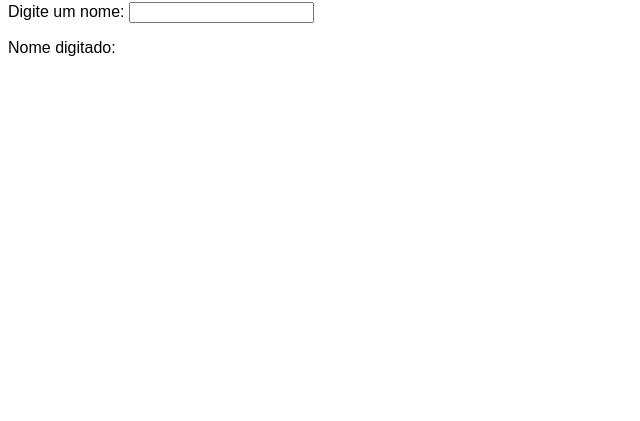
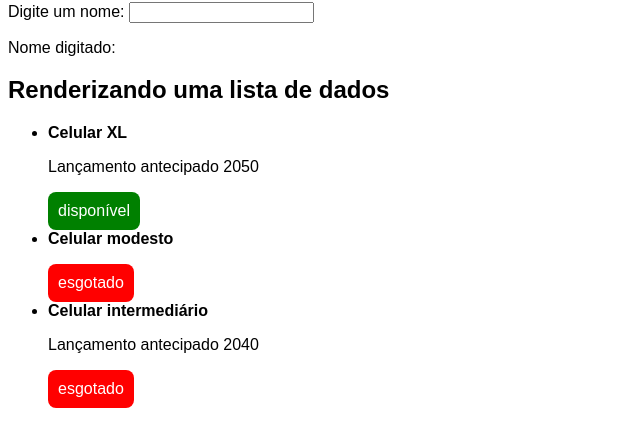
Before and after one commit to fwalberg/angular-start, an Angular app: page / in a window 1280 px wide. Shown: the part 809-1230 px from the top of the page, without its empty margins (0-640 px from the left). Before the commit the page ends 882 px from the top, so only its background shows below. Built offline with nearby package versions, Linux system fonts and the light colour scheme.

Commit message:
Atualizado com o componente de renderização de lista.

```diff
--- a/src/app/app.component.html
+++ b/src/app/app.component.html
@@ -2,3 +2,4 @@
 <app-segundo-componente></app-segundo-componente>
 <app-pipe-customizado></app-pipe-customizado> <!-- seletor typescript -->
 <app-two-way-data-biding></app-two-way-data-biding>
+<app-renderizando-listas></app-renderizando-listas>
--- a/src/app/app.module.ts
+++ b/src/app/app.module.ts
@@ -9,6 +9,7 @@ import { MultiplicaPorPipe } from './multiplica-por.pipe';
 import { PipeCustomizadoComponent } from './pipe-customizado/pipe-customizado.component';
 import { TwoWayDataBidingComponent } from './two-way-data-biding/two-way-data-biding.component';
 import {FormsModule} from "@angular/forms";
+import { RenderizandoListasComponent } from './renderizando-listas/renderizando-listas.component';
 
 @NgModule({
   declarations: [
@@ -17,7 +18,8 @@ import {FormsModule} from "@angular/forms";
     SegundoComponenteComponent,
     MultiplicaPorPipe,
     PipeCustomizadoComponent,
-    TwoWayDataBidingComponent // Para mostrar o component na tela tem que adicioná-lo no app.component.html
+    TwoWayDataBidingComponent,
+    RenderizandoListasComponent // Para mostrar o component na tela tem que adicioná-lo no app.component.html
   ],
   imports: [
     BrowserModule,
```
